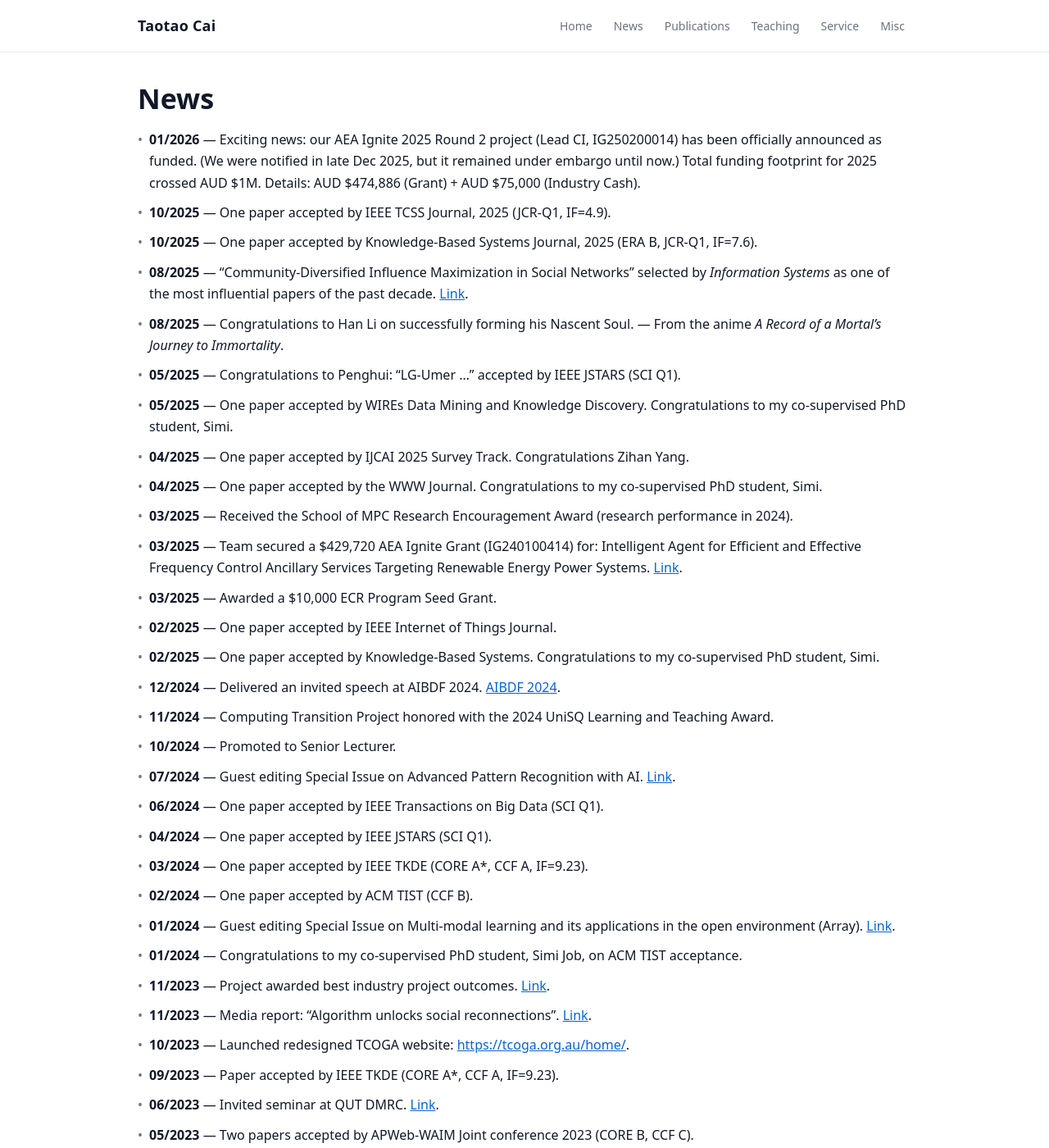
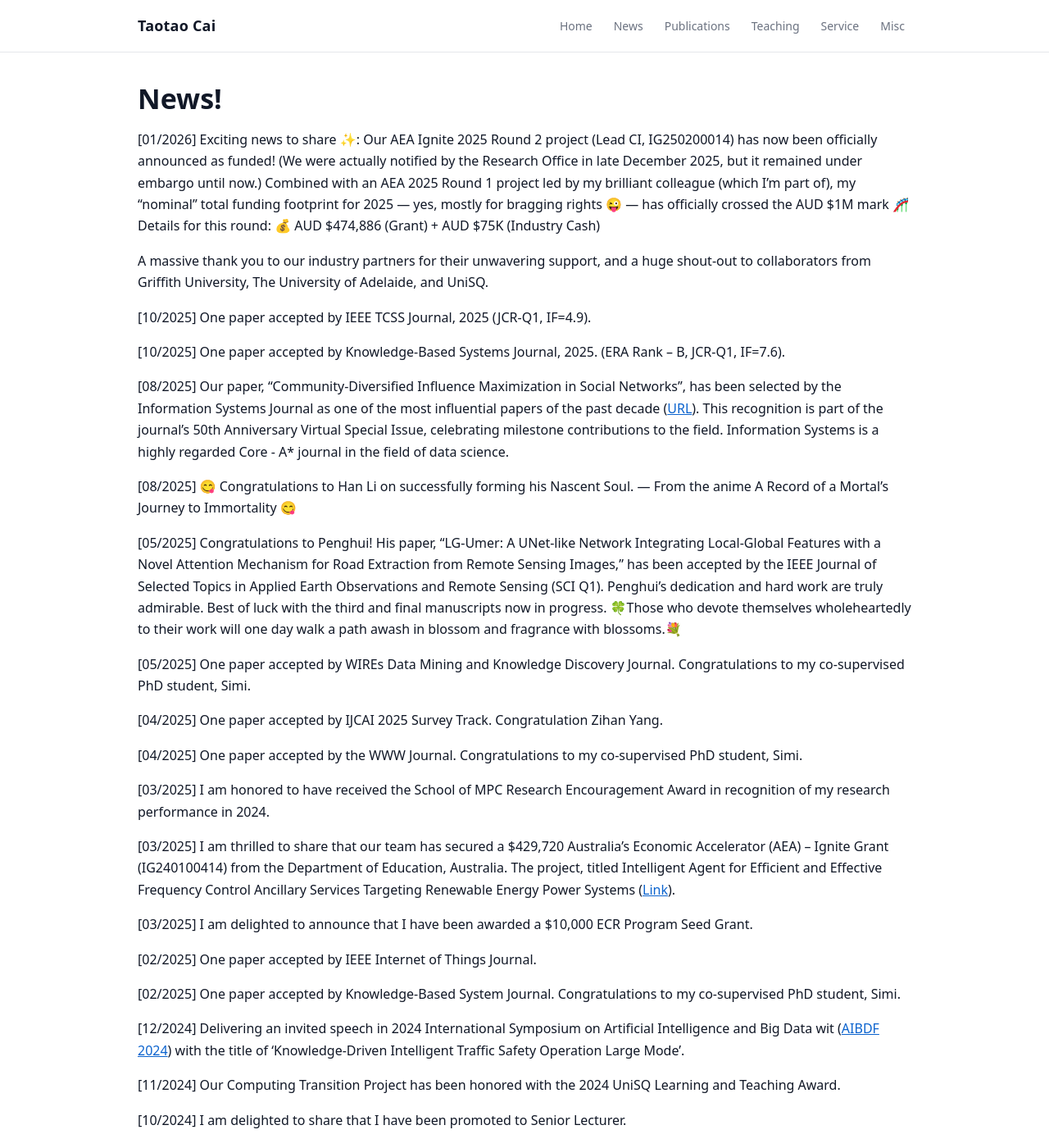
Before and after one commit to Taotao1992/Taotao1992.github.io, a Jekyll site: the page built from news.md, in a window 1280 px wide and 1400 px high. Shown: the whole window at 82% size. Built offline with Jekyll 4.4.1, drawn with Linux system fonts in a browser that asks for light colours; some of the changed text lies outside the part shown.

Commit message:
Restore News content verbatim (with emoji) from original site

```diff
--- a/news.md
+++ b/news.md
@@ -4,48 +4,88 @@ title: News
 permalink: /news/
 ---
 
-# News
+# News!
 
-<ul class="news">
-  <li><strong>01/2026</strong> — Exciting news: our AEA Ignite 2025 Round 2 project (Lead CI, IG250200014) has been officially announced as funded. (We were notified in late Dec 2025, but it remained under embargo until now.) Total funding footprint for 2025 crossed AUD $1M. Details: AUD $474,886 (Grant) + AUD $75,000 (Industry Cash).</li>
-  <li><strong>10/2025</strong> — One paper accepted by IEEE TCSS Journal, 2025 (JCR-Q1, IF=4.9).</li>
-  <li><strong>10/2025</strong> — One paper accepted by Knowledge-Based Systems Journal, 2025 (ERA B, JCR-Q1, IF=7.6).</li>
-  <li><strong>08/2025</strong> — “Community-Diversified Influence Maximization in Social Networks” selected by <em>Information Systems</em> as one of the most influential papers of the past decade. <a href="https://www.sciencedirect.com/special-issue/10CG3RPRFTG">Link</a>.</li>
-  <li><strong>08/2025</strong> — Congratulations to Han Li on successfully forming his Nascent Soul. — From the anime <em>A Record of a Mortal’s Journey to Immortality</em>.</li>
-  <li><strong>05/2025</strong> — Congratulations to Penghui: “LG-Umer …” accepted by IEEE JSTARS (SCI Q1).</li>
-  <li><strong>05/2025</strong> — One paper accepted by WIREs Data Mining and Knowledge Discovery. Congratulations to my co-supervised PhD student, Simi.</li>
-  <li><strong>04/2025</strong> — One paper accepted by IJCAI 2025 Survey Track. Congratulations Zihan Yang.</li>
-  <li><strong>04/2025</strong> — One paper accepted by the WWW Journal. Congratulations to my co-supervised PhD student, Simi.</li>
-  <li><strong>03/2025</strong> — Received the School of MPC Research Encouragement Award (research performance in 2024).</li>
-  <li><strong>03/2025</strong> — Team secured a $429,720 AEA Ignite Grant (IG240100414) for: Intelligent Agent for Efficient and Effective Frequency Control Ancillary Services Targeting Renewable Energy Power Systems. <a href="https://www.linkedin.com/posts/unisq-school-of-mathematics-physics-and-computing_unisqproud-unisqstories-unisqpeople-activity-7310519744648908800-5a5-?utm_source=share&utm_medium=member_desktop&rcm=ACoAACI4PVoBsBiIx_wFVGaqabTGMAQDmYOXfZw">Link</a>.</li>
-  <li><strong>03/2025</strong> — Awarded a $10,000 ECR Program Seed Grant.</li>
-  <li><strong>02/2025</strong> — One paper accepted by IEEE Internet of Things Journal.</li>
-  <li><strong>02/2025</strong> — One paper accepted by Knowledge-Based Systems. Congratulations to my co-supervised PhD student, Simi.</li>
-  <li><strong>12/2024</strong> — Delivered an invited speech at AIBDF 2024. <a href="https://www.aibdf.org/">AIBDF 2024</a>.</li>
-  <li><strong>11/2024</strong> — Computing Transition Project honored with the 2024 UniSQ Learning and Teaching Award.</li>
-  <li><strong>10/2024</strong> — Promoted to Senior Lecturer.</li>
-  <li><strong>07/2024</strong> — Guest editing Special Issue on Advanced Pattern Recognition with AI. <a href="https://link.springer.com/collections/diahciabdj?utm_medium=email&utm_source=generic&utm_content=null&utm_term=null&utm_campaign=CONR_10791_CON1_GL_PHSS_03HEM_diahciabdj">Link</a>.</li>
-  <li><strong>06/2024</strong> — One paper accepted by IEEE Transactions on Big Data (SCI Q1).</li>
-  <li><strong>04/2024</strong> — One paper accepted by IEEE JSTARS (SCI Q1).</li>
-  <li><strong>03/2024</strong> — One paper accepted by IEEE TKDE (CORE A*, CCF A, IF=9.23).</li>
-  <li><strong>02/2024</strong> — One paper accepted by ACM TIST (CCF B).</li>
-  <li><strong>01/2024</strong> — Guest editing Special Issue on Multi-modal learning and its applications in the open environment (Array). <a href="https://www.sciencedirect.com/journal/array/about/call-for-papers">Link</a>.</li>
-  <li><strong>01/2024</strong> — Congratulations to my co-supervised PhD student, Simi Job, on ACM TIST acceptance.</li>
-  <li><strong>11/2023</strong> — Project awarded best industry project outcomes. <a href="https://www.linkedin.com/feed/update/urn:li:activity:7129634663861551104/">Link</a>.</li>
-  <li><strong>11/2023</strong> — Media report: “Algorithm unlocks social reconnections”. <a href="https://www.unisq.edu.au/news/2023/11/reconnection-algorithm">Link</a>.</li>
-  <li><strong>10/2023</strong> — Launched redesigned TCOGA website: <a href="https://tcoga.org.au/home/">https://tcoga.org.au/home/</a>.</li>
-  <li><strong>09/2023</strong> — Paper accepted by IEEE TKDE (CORE A*, CCF A, IF=9.23).</li>
-  <li><strong>06/2023</strong> — Invited seminar at QUT DMRC. <a href="https://research.qut.edu.au/dmrc/">Link</a>.</li>
-  <li><strong>05/2023</strong> — Two papers accepted by APWeb-WAIM Joint conference 2023 (CORE B, CCF C).</li>
-  <li><strong>04/2023</strong> — Featured in Highlife Magazine: fake news detection. <a href="https://highlifemagazine.net/usq-researcher-tackles-fake-news/">Link</a>.</li>
-  <li><strong>03/2023</strong> — Media report: “In Search of the Truth: Researcher's New Project to Tackle Fake News”. <a href="https://www.linkedin.com/posts/university-of-southern-queensland_in-search-of-the-truth-researchers-new-activity-7047013894157987840-MB-1?utm_source=share&utm_medium=member_desktop">Link</a>.</li>
-  <li><strong>03/2023</strong> — Congratulations to Zhihao Jia on Sensors acceptance.</li>
-  <li><strong>02/2023</strong> — Invited as special track chair, BESC 2023. <a href="http://besc-conf.org/2023/conference-committee">Link</a>.</li>
-  <li><strong>01/2023</strong> — One paper accepted by IEEE TKDE (CORE A*, CCF A, IF=9.23).</li>
-  <li><strong>01/2023</strong> — Joined UniSQ as a Lecturer in Computing.</li>
-  <li><strong>10/2022</strong> — One paper accepted by Knowledge-Based Systems (ERA B, JCR-Q1, IF=8.139).</li>
-  <li><strong>09/2022</strong> — Invited as proceeding co-chair, ADMA 2022.</li>
-  <li><strong>08/2022</strong> — Guest editing Special Issue: Link Prediction in Complex Networks (Computing). <a href="https://www.springer.com/journal/607/updates/23377866">Link</a>.</li>
-  <li><strong>08/2022</strong> — One paper accepted by Knowledge-Based Systems (ERA B, JCR-Q1, IF=8.139).</li>
-  <li><strong>08/2022</strong> — One paper accepted by IEEE TKDE (CORE A*, CCF A, IF=9.23).</li>
-</ul>
+[01/2026] Exciting news to share ✨: Our AEA Ignite 2025 Round 2 project (Lead CI, IG250200014) has now been officially announced as funded! (We were actually notified by the Research Office in late December 2025, but it remained under embargo until now.) Combined with an AEA 2025 Round 1 project led by my brilliant colleague (which I’m part of), my “nominal” total funding footprint for 2025 — yes, mostly for bragging rights 😜 — has officially crossed the AUD $1M mark 🎢 Details for this round: 💰 AUD $474,886 (Grant) + AUD $75K (Industry Cash)
+
+A massive thank you to our industry partners for their unwavering support, and a huge shout-out to collaborators from Griffith University, The University of Adelaide, and UniSQ.
+
+[10/2025] One paper accepted by IEEE TCSS Journal, 2025 (JCR-Q1, IF=4.9).
+
+[10/2025] One paper accepted by Knowledge-Based Systems Journal, 2025. (ERA Rank – B, JCR-Q1, IF=7.6).
+
+[08/2025] Our paper, “Community-Diversified Influence Maximization in Social Networks”, has been selected by the Information Systems Journal as one of the most influential papers of the past decade ([URL](https://www.sciencedirect.com/special-issue/10CG3RPRFTG)). This recognition is part of the journal’s 50th Anniversary Virtual Special Issue, celebrating milestone contributions to the field. Information Systems is a highly regarded Core - A* journal in the field of data science.
+
+[08/2025] 😋 Congratulations to Han Li on successfully forming his Nascent Soul. — From the anime A Record of a Mortal’s Journey to Immortality 😋
+
+[05/2025] Congratulations to Penghui! His paper, “LG-Umer: A UNet-like Network Integrating Local-Global Features with a Novel Attention Mechanism for Road Extraction from Remote Sensing Images,” has been accepted by the IEEE Journal of Selected Topics in Applied Earth Observations and Remote Sensing (SCI Q1). Penghui’s dedication and hard work are truly admirable. Best of luck with the third and final manuscripts now in progress. 🍀Those who devote themselves wholeheartedly to their work will one day walk a path awash in blossom and fragrance with blossoms.💐
+
+[05/2025] One paper accepted by WIREs Data Mining and Knowledge Discovery Journal. Congratulations to my co-supervised PhD student, Simi.
+
+[04/2025] One paper accepted by IJCAI 2025 Survey Track. Congratulation Zihan Yang.
+
+[04/2025] One paper accepted by the WWW Journal. Congratulations to my co-supervised PhD student, Simi.
+
+[03/2025] I am honored to have received the School of MPC Research Encouragement Award in recognition of my research performance in 2024.
+
+[03/2025] I am thrilled to share that our team has secured a $429,720 Australia's Economic Accelerator (AEA) – Ignite Grant (IG240100414) from the Department of Education, Australia. The project, titled Intelligent Agent for Efficient and Effective Frequency Control Ancillary Services Targeting Renewable Energy Power Systems ([Link](https://www.linkedin.com/posts/unisq-school-of-mathematics-physics-and-computing_unisqproud-unisqstories-unisqpeople-activity-7310519744648908800-5a5-?utm_source=share&utm_medium=member_desktop&rcm=ACoAACI4PVoBsBiIx_wFVGaqabTGMAQDmYOXfZw)).
+
+[03/2025] I am delighted to announce that I have been awarded a $10,000 ECR Program Seed Grant.
+
+[02/2025] One paper accepted by IEEE Internet of Things Journal.
+
+[02/2025] One paper accepted by Knowledge-Based System Journal. Congratulations to my co-supervised PhD student, Simi.
+
+[12/2024] Delivering an invited speech in 2024 International Symposium on Artificial Intelligence and Big Data wit ([AIBDF 2024](https://www.aibdf.org/)) with the title of 'Knowledge-Driven Intelligent Traffic Safety Operation Large Mode'.
+
+[11/2024] Our Computing Transition Project has been honored with the 2024 UniSQ Learning and Teaching Award.
+
+[10/2024] I am delighted to share that I have been promoted to Senior Lecturer.
+
+[07/2024] I am currently Guest Editing a Special Issue entitled, Special Issue on Advanced Pattern Recognition with AI ([Discover Computing](https://link.springer.com/collections/diahciabdj?utm_medium=email&utm_source=generic&utm_content=null&utm_term=null&utm_campaign=CONR_10791_CON1_GL_PHSS_03HEM_diahciabdj) ).
+
+[06/2024] One paper accepted by IEEE Transactions on Big Data (SCI Q1).
+
+[04/2024] One paper accepted by IEEE Journal of Selected Topics in Applied Earth Observations and Remote Sensing (SCI Q1).
+
+[03/2024] One paper accepted by IEEE Transactions on Knowledge and Data Engineering (TKDE, CORE A*, CCF A, IF = 9.23).
+
+[02/2024] One paper accepted by ACM TIST (CCF - B).
+
+[01/2024] I am currently Guest Editing a Special Issue entitled, Special issue on Multi-modal learning and its applications in the open environment ([Array Journal 2024](https://www.sciencedirect.com/journal/array/about/call-for-papers)).
+
+[01/2024] Congratulations to my Co-supervised PhD student, Miss. Simi Job, on having her paper accepted by ACM TIST Journal.
+
+[11/2023] Our project was awarded the [best industry project outcomes](https://www.linkedin.com/feed/update/urn:li:activity:7129634663861551104/)in our course - a moment of pride and joy for the entire team.
+
+[11/2023] I am delighted to have the chance to be interviewed and have my work reported by the media on the important topic of "[Algorithm unlocks social reconnections](https://www.unisq.edu.au/news/2023/11/reconnection-algorithm)".
+
+[10/2023] I am delighted to share the successful launch of the newly redesigned Toowoomba Community Organic Gardens Association (TCOGA) website, a project that was expertly handled by the team under my supervision. I invite you to explore the fresh and modern design at the following link: [https://tcoga.org.au/home/](https://tcoga.org.au/home/). Additionally, I am thrilled to showcase a positive [LinkedIn post](https://www.linkedin.com/posts/arun-sai-_home-activity-7121071930585075712-WyWi?utm_source=share&utm_medium=member_desktop) from one of our students, Arun Sai, reflecting on the project.
+
+[09/2023] My paper is accepted by IEEE Transactions on Knowledge and Data Engineering (TKDE, CORE A*, CCF A, IF = 9.23).
+
+[06/2023] Invited to deliver a seminar at [Digital Media Research Centre](https://research.qut.edu.au/dmrc/)at QUT.
+
+[05/2023] Two papers accepted by APWeb-WAIM Joint conference, 2023 (CORE Rank - B, CCF - C).
+
+[04/2023] My research on using algorithms to detect fake news was featured in [Highlife Magazine](https://highlifemagazine.net/usq-researcher-tackles-fake-news/).
+
+[03/2023] I am delighted to have the chance to be interviewed and have my work reported by the media on the important topic of "[In Search of the Truth: Researcher's New Project to Tackle Fake News](https://www.linkedin.com/posts/university-of-southern-queensland_in-search-of-the-truth-researchers-new-activity-7047013894157987840-MB-1?utm_source=share&utm_medium=member_desktop)".
+
+[03/2023] Congratulations to my Co-supervised HDR student, Mr. Zhihao Jia, on having his paper accepted by Sensors Journal.
+
+[02/2023] Invited to be the special track chair of the International Conference on Behavioural and Social Computing ([BESC 2023](http://besc-conf.org/2023/conference-committee))
+
+[01/2023] One paper accepted by IEEE Transactions on Knowledge and Data Engineering (TKDE, CORE A*, CCF A, IF = 9.23).
+
+[01/2023] I am so excited to join the School of Mathematics, Physics and Computing, University of Southern Queensland as a Lecturer in Computing.
+
+[10/2022] One paper accepted by Knowledge-Based Systems Journal, 2022. (ERA Rank – B, JCR-Q1, IF=8.139).
+
+[09/2022] Invited to be a proceeding co-chair of the International Conference Advanced Data Mining and Applications 2022.
+
+[08/2022] I am currently Guest Editing a Special Issue entitled, [Link Prediction in Complex Networks](https://www.springer.com/journal/607/updates/23377866), in [Computing](https://www.springer.com/journal/607) (Impact Factor: 2.420).
+
+[08/2022] One paper accepted by Knowledge-Based Systems Journal, 2022. (ERA Rank – B, JCR-Q1, IF=8.139).
+
+[08/2022] One paper accepted by IEEE Transactions on Knowledge and Data Engineering (TKDE, CORE A*, CCF A, IF = 9.23).
```
Also changed, not shown: index.md (+5 -5 lines).
